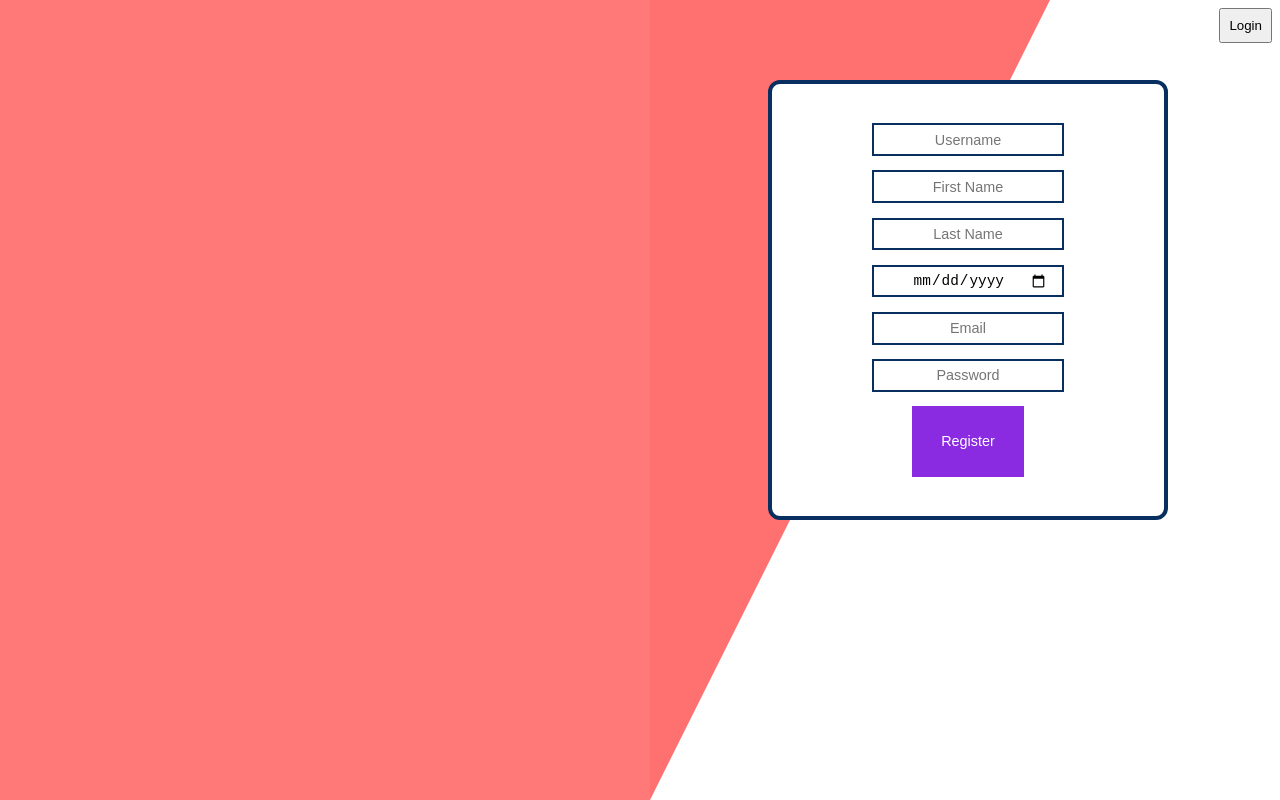
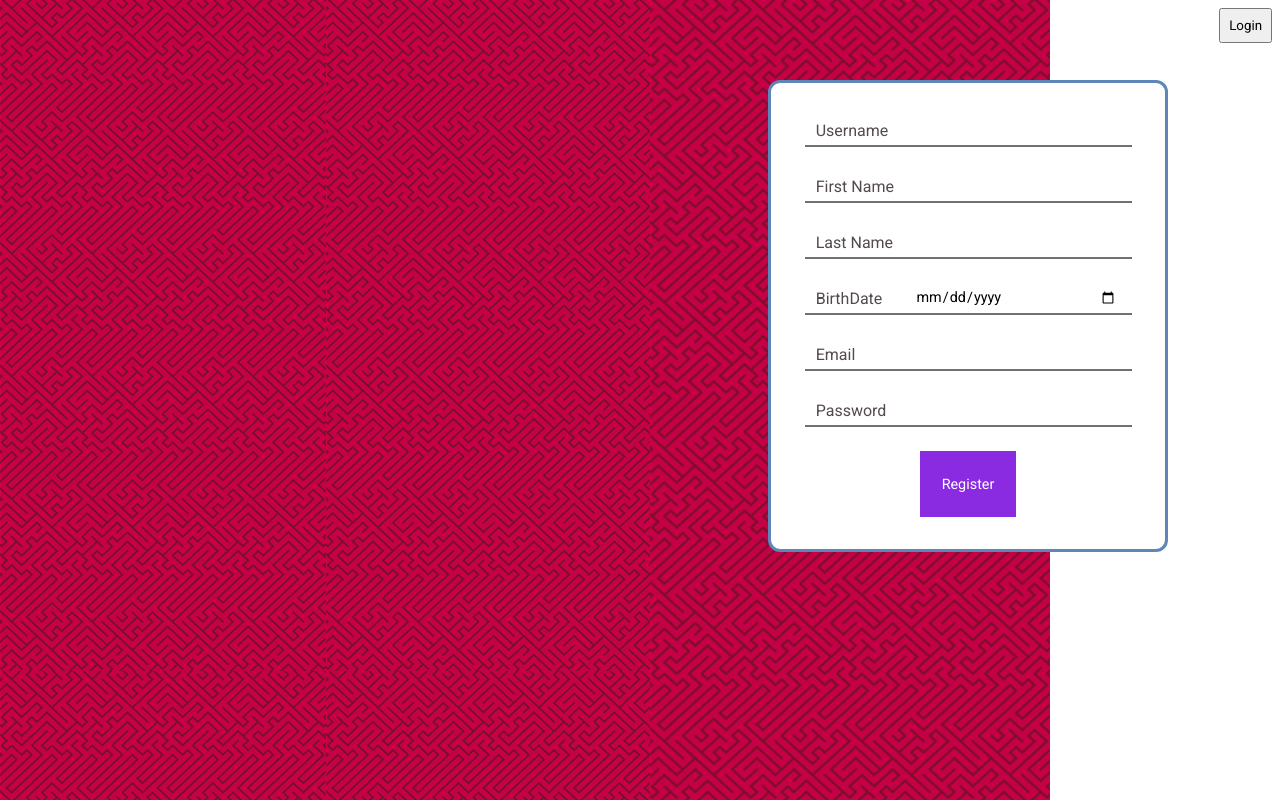
Before and after one commit to benhanover/Cyber4sCourseFinalProject, a React (Create React App) app in the folder client/: page /register in a window 1280 px wide. Built offline with nearby package versions, Linux system fonts and the light colour scheme; no server answers.

Commit message:
commit  with pattern triangle and rectanglee

```diff
--- a/client/src/components/Register/Register.css
+++ b/client/src/components/Register/Register.css
@@ -1,3 +1,4 @@
+@import url("https://fonts.googleapis.com/css?family=Roboto&display=swap");
 .register-container {
   height: 100%;
   background-color: white;
@@ -5,8 +6,8 @@
 
 .register-container .register-form {
   background-color: white;
-  border: 0.3rem solid #082f5f;
-  height: 55%;
+  border: 0.2rem solid #5e86b8;
+  height: 59%;
   display: -webkit-box;
   display: -ms-flexbox;
   display: flex;
@@ -28,38 +29,36 @@
 }
 
 .register-container .register-form input {
-  border: 2px solid #082f5f;
-  outline: none;
   height: 2rem;
   font-size: 0.9rem;
   padding: 1em;
-  margin: 0.5em;
   color: black;
-  width: 12rem;
 }
 
 .register-container .register-form .submit-btn {
   padding: 0;
-  width: 7rem;
-  height: 10rem;
+  width: 6rem;
+  height: 30rem;
   background-color: blueviolet;
   border: none;
   color: white;
+  margin: 0rem auto;
 }
 
 .register-container .rectangle-shape {
   width: 650px;
   height: 100%;
-  background-color: rgba(255, 0, 0, 0.527);
+  background-image: url("./pattern (1).png");
 }
 
 .register-container .triangle-shape {
   width: 0;
   height: 0;
-  border-top: 100vh solid rgba(255, 0, 0, 0.562);
+  border-top: 100vh solid;
   border-right: 400px solid transparent;
   left: 650px;
   position: absolute;
+  border-image-source: url("./pattern (1).png");
   top: 0;
 }
 
@@ -68,4 +67,75 @@
   top: 0.5rem;
   right: 0.5rem;
 }
+
+* {
+  font-family: "Roboto";
+}
+
+:root {
+  --omrs-color-ink-lowest-contrast: rgba(47, 60, 85, 0.18);
+  --omrs-color-ink-low-contrast: rgba(60, 60, 67, 0.3);
+  --omrs-color-ink-medium-contrast: rgba(19, 19, 21, 0.6);
+  --omrs-color-interaction: #1e4bd1;
+  --omrs-color-interaction-minus-two: rgba(73, 133, 224, 0.12);
+  --omrs-color-danger: #b50706;
+  --omrs-color-bg-low-contrast: #eff1f2;
+  --omrs-color-ink-high-contrast: #121212;
+  --omrs-color-bg-high-contrast: #ffffff;
+}
+
+/** END: Non Openmrs CSS **/
+div.omrs-input-group {
+  margin-bottom: 1.5rem;
+  position: relative;
+  width: 20.4375rem;
+}
+
+/* Input*/
+.omrs-input-filled > input {
+  border: none;
+  border-bottom: 0.125rem solid var(--omrs-color-ink-medium-contrast);
+  width: 100%;
+  height: 2.2rem;
+  font-size: 1.0625rem;
+  padding-left: 0.875rem;
+  line-height: 147.6%;
+  padding-top: 0.825rem;
+  padding-bottom: 0.5rem;
+}
+
+.omrs-input-filled > input:focus {
+  outline: none;
+}
+
+.omrs-input-filled > .omrs-input-label {
+  position: absolute;
+  font-size: 1rem;
+  top: 0.3rem;
+  left: 0.7rem;
+  line-height: 135.6%;
+  color: #534b4b;
+  -webkit-transition: top 0.2s;
+  transition: top 0.2s;
+}
+
+.omrs-input-filled > input:hover {
+  background: var(--omrs-color-interaction-minus-two);
+  border-color: var(--omrs-color-ink-high-contrast);
+}
+
+.omrs-input-filled > input:focus + .omrs-input-label,
+.omrs-input-filled > input:valid + .omrs-input-label {
+  top: 0;
+  font-size: 1rem;
+  margin-bottom: 40px;
+}
+
+.omrs-input-filled:not(.omrs-input-danger) > input:focus + .omrs-input-label {
+  color: var(--omrs-color-interaction);
+}
+
+.omrs-input-filled:not(.omrs-input-danger) > input:focus {
+  border-color: var(--omrs-color-interaction);
+}
 /*# sourceMappingURL=Register.css.map */
--- a/client/src/components/Register/Register.scss
+++ b/client/src/components/Register/Register.scss
@@ -1,12 +1,14 @@
+@import url("https://fonts.googleapis.com/css?family=Roboto&display=swap");
 .register-container {
   // display: flex;
   // justify-content: center;
   // align-items: center;
   height: 100%;
+
   .register-form {
     background-color: white;
-    border: 0.3rem solid rgb(8, 47, 95);
-    height: 55%;
+    border: 0.2rem solid rgb(94, 134, 184);
+    height: 59%;
     display: flex;
     flex-direction: column;
     justify-content: space-around;
@@ -19,47 +21,120 @@
     right: 7rem;
     top: 5rem;
     input {
-      border: 2px solid rgb(8, 47, 95);
-      outline: none;
+      //border: 2px solid rgb(8, 47, 95);
+
       height: 2rem;
       font-size: 0.9rem;
       padding: 1em;
-      margin: 0.5em;
+      // margin: 0.5em;
       color: black;
-      width: 12rem;
+      // width: 12rem;
       //border-radius: 4px;
     }
+
     .submit-btn {
       padding: 0;
-      width: 7rem;
-      height: 10rem;
+      // margin-top: 0;
+      width: 6rem;
+      height: 30rem;
       background-color: blueviolet;
       border: none;
       color: white;
-      // margin: 0rem auto;
+      margin: 0rem auto;
     }
   }
   .rectangle-shape {
     width: 650px;
     height: 100%;
-    background-color: rgba(255, 0, 0, 0.527);
+    background-image: url("./pattern\ \(1\).png");
+    // background-color: rgba(255, 0, 0, 0.527);
   }
+  //rgba(255, 0, 0, 0.562)
   .triangle-shape {
     width: 0;
     height: 0;
-    border-top: 100vh solid rgba(255, 0, 0, 0.562);
+    border-top: 100vh solid;
     border-right: 400px solid transparent;
     left: 650px;
     position: absolute;
+    border-image-source: url("./pattern\ \(1\).png");
     top: 0;
   }
   background-color: white;
 }
-// .button {
-//   padding: 0.5rem;
-// }
+
 .login-btn {
   position: absolute;
   top: 0.5rem;
   right: 0.5rem;
 }
+* {
+  font-family: "Roboto";
+}
+
+:root {
+  --omrs-color-ink-lowest-contrast: rgba(47, 60, 85, 0.18);
+  --omrs-color-ink-low-contrast: rgba(60, 60, 67, 0.3);
+  --omrs-color-ink-medium-contrast: rgba(19, 19, 21, 0.6);
+  --omrs-color-interaction: #1e4bd1;
+  --omrs-color-interaction-minus-two: rgba(73, 133, 224, 0.12);
+  --omrs-color-danger: #b50706;
+  --omrs-color-bg-low-contrast: #eff1f2;
+  --omrs-color-ink-high-contrast: #121212;
+  --omrs-color-bg-high-contrast: #ffffff;
+}
+/** END: Non Openmrs CSS **/
+div.omrs-input-group {
+  margin-bottom: 1.5rem;
+  position: relative;
+  width: 20.4375rem;
+}
+
+/* Input*/
+
+.omrs-input-filled > input {
+  border: none;
+  border-bottom: 0.125rem solid var(--omrs-color-ink-medium-contrast);
+  width: 100%;
+  height: 2.2rem;
+  font-size: 1.0625rem;
+  padding-left: 0.875rem;
+  line-height: 147.6%;
+  padding-top: 0.825rem;
+  padding-bottom: 0.5rem;
+}
+
+.omrs-input-filled > input:focus {
+  outline: none;
+}
+
+.omrs-input-filled > .omrs-input-label {
+  position: absolute;
+  font-size: 1rem;
+  top: 0.3rem;
+
+  left: 0.7rem;
+  line-height: 135.6%;
+  color: rgb(83, 75, 75);
+  transition: top 0.2s;
+}
+
+.omrs-input-filled > input:hover {
+  background: var(--omrs-color-interaction-minus-two);
+  border-color: var(--omrs-color-ink-high-contrast);
+}
+
+.omrs-input-filled > input:focus + .omrs-input-label,
+.omrs-input-filled > input:valid + .omrs-input-label {
+  top: 0;
+  font-size: 1rem;
+  margin-bottom: 40px;
+}
+
+.omrs-input-filled:not(.omrs-input-danger) > input:focus + .omrs-input-label {
+  color: var(--omrs-color-interaction);
+}
+
+.omrs-input-filled:not(.omrs-input-danger) > input:focus {
+  border-color: var(--omrs-color-interaction);
+}
--- a/client/src/components/Register/Register.tsx
+++ b/client/src/components/Register/Register.tsx
@@ -33,7 +33,13 @@ const Register: React.FC = () => {
   // const intrestsRef = useRef<HTMLTextAreaElement | null>(null);
   // const hobbysRef = useRef<HTMLTextAreaElement | null>(null);
   // const relationshipStatusRef = useRef<HTMLSelectElement | null>(null);
-
+//   <div class="omrs-input-group">
+//   <label class="omrs-input-filled">
+//     <input required>
+//     <span class="omrs-input-label">Normal</span>
+//
+//   </label>
+// </div>
   return (
     <div className="register-container">
       <div className="rectangle-shape"></div>
@@ -42,13 +48,13 @@ const Register: React.FC = () => {
         Login
       </button>
       <form className="register-form" onSubmit={handleSubmit}>
-        <input ref={usernameRef} placeholder="Username" />
-        <input ref={nameRef} placeholder="First Name" />
-        <input ref={lastNameRef} placeholder="Last Name" />
-        <input type="date" ref={dateRef} placeholder="BirthDate" />
-        <input type="email" ref={emailRef} placeholder="Email" />
-        <input type="text" ref={passwordRef} placeholder="Password" />
-        <input type="submit" className="button submit-btn" value="Register" />
+       <div className="omrs-input-group"><label className="omrs-input-filled"><input  required ref={usernameRef}  /> <span className="omrs-input-label">Username</span> </label></div>
+       <div className="omrs-input-group"><label className="omrs-input-filled"><input  required ref={nameRef}  /> <span className="omrs-input-label">First Name</span> </label></div>
+       <div className="omrs-input-group"><label className="omrs-input-filled"><input  required ref={lastNameRef}  /> <span className="omrs-input-label">Last Name</span> </label></div>
+       <div className="omrs-input-group"><label className="omrs-input-filled"><input  required type="date" ref={dateRef}  /> <span className="omrs-input-label">BirthDate</span> </label></div>
+       <div className="omrs-input-group"><label className="omrs-input-filled"><input  required type="email" ref={emailRef} /> <span className="omrs-input-label">Email</span> </label></div>
+       <div className="omrs-input-group"><label className="omrs-input-filled"><input  required type="text" ref={passwordRef} /> <span className="omrs-input-label">Password</span> </label></div>
+      <input type="submit" className="button submit-btn" value="Register" />
         {/* <br />
       <br />
       <br />
@@ -139,3 +145,11 @@ const Register: React.FC = () => {
 };
 
 export default Register;
+
+
+{/* <div className="omrs-input-group"><label className="omrs-input-filled"><input  required ref={usernameRef} placeholder="Username" /> <span className="omrs-input-label">Username</span> </label></div>
+<div className="omrs-input-group"><label className="omrs-input-filled"><input  required ref={nameRef} placeholder="First Name" /> <span className="omrs-input-label">First Name</span> </label></div>
+<div className="omrs-input-group"><label className="omrs-input-filled"><input  required ref={lastNameRef} placeholder="Last Name" /> <span className="omrs-input-label">Last Name</span> </label></div>
+<div className="omrs-input-group"><label className="omrs-input-filled"><input  required type="date" ref={dateRef} placeholder="BirthDate" /> <span className="omrs-input-label">BirthDate</span> </label></div>
+<div className="omrs-input-group"><label className="omrs-input-filled"><input  required type="email" ref={emailRef} placeholder="Email" /> <span className="omrs-input-label">Email</span> </label></div>
+<div className="omrs-input-group"><label className="omrs-input-filled"><input  required type="text" ref={passwordRef} placeholder="Password" /> <span className="omrs-input-label">Password</span> </label></div>  */}
```
Also changed, not shown: client/src/components/Register/pattern (1).png (added), 1 other file (tests, documents, lock files or other folders).
